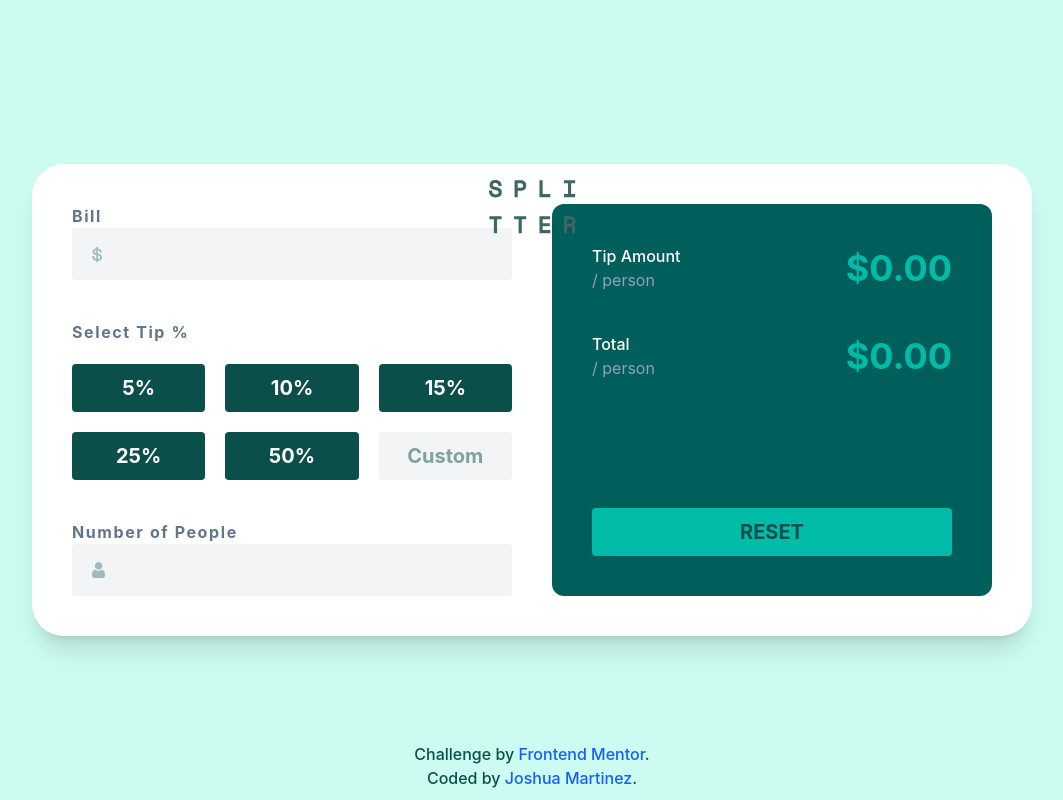
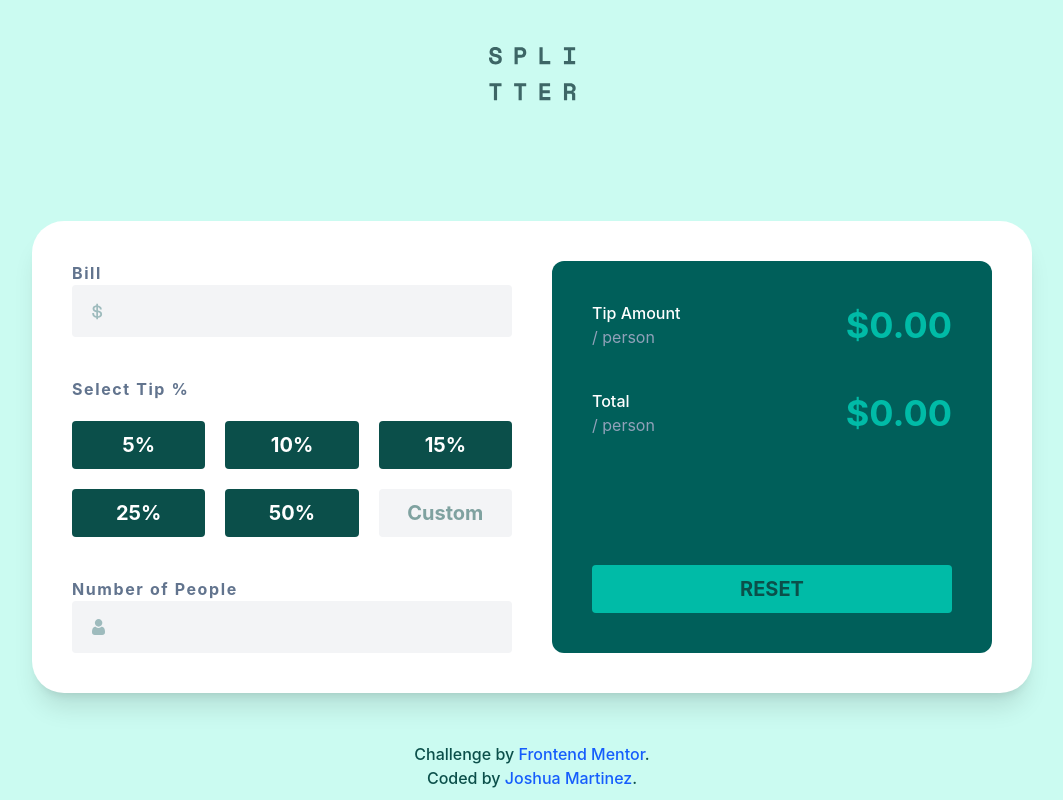
Before and after one commit to JoshuaM04/Tip-Calculator-App, a React (Vite) app: page / in a window 1280 px wide. Shown: the whole page, without its empty margins (108-1171 px from the left). Built offline with nearby package versions, Linux system fonts and the light colour scheme.

Commit message:
Adjusted the position property of the image logo on md and larger resolutions.

```diff
--- a/src/App.jsx
+++ b/src/App.jsx
@@ -14,7 +14,7 @@ export default function TipCalculator() {
 
   return (
     <div className="parent-container grid grid-rows-[150px_1fr] grid-cols-1 gap-5 min-h-screen min-w-[375px] min-w-screen bg-teal-100 box-border md:flex md:flex-col md:items-center md:justify-center">
-      <header className="text-3xl flex items-center justify-center text-slate-500 uppercase font-medium tracking-[.5rem] p-[20px] md:fixed md:top-0 md:mt-40">
+      <header className="text-3xl flex items-center justify-center text-slate-500 uppercase font-medium tracking-[.5rem] p-[20px] md:relative md:bottom-20">
         <img src={logo} alt="Splitter heading logo." />
       </header>
 
```
